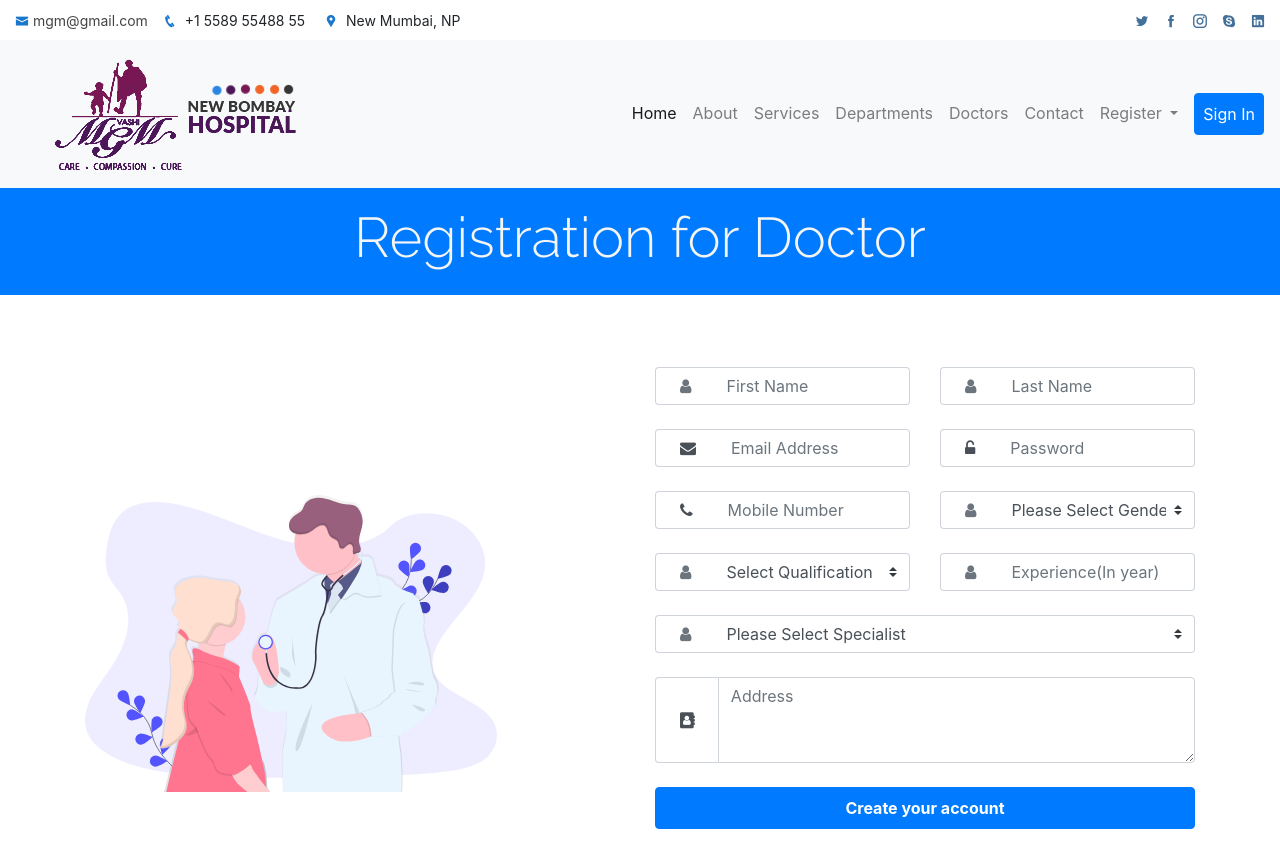
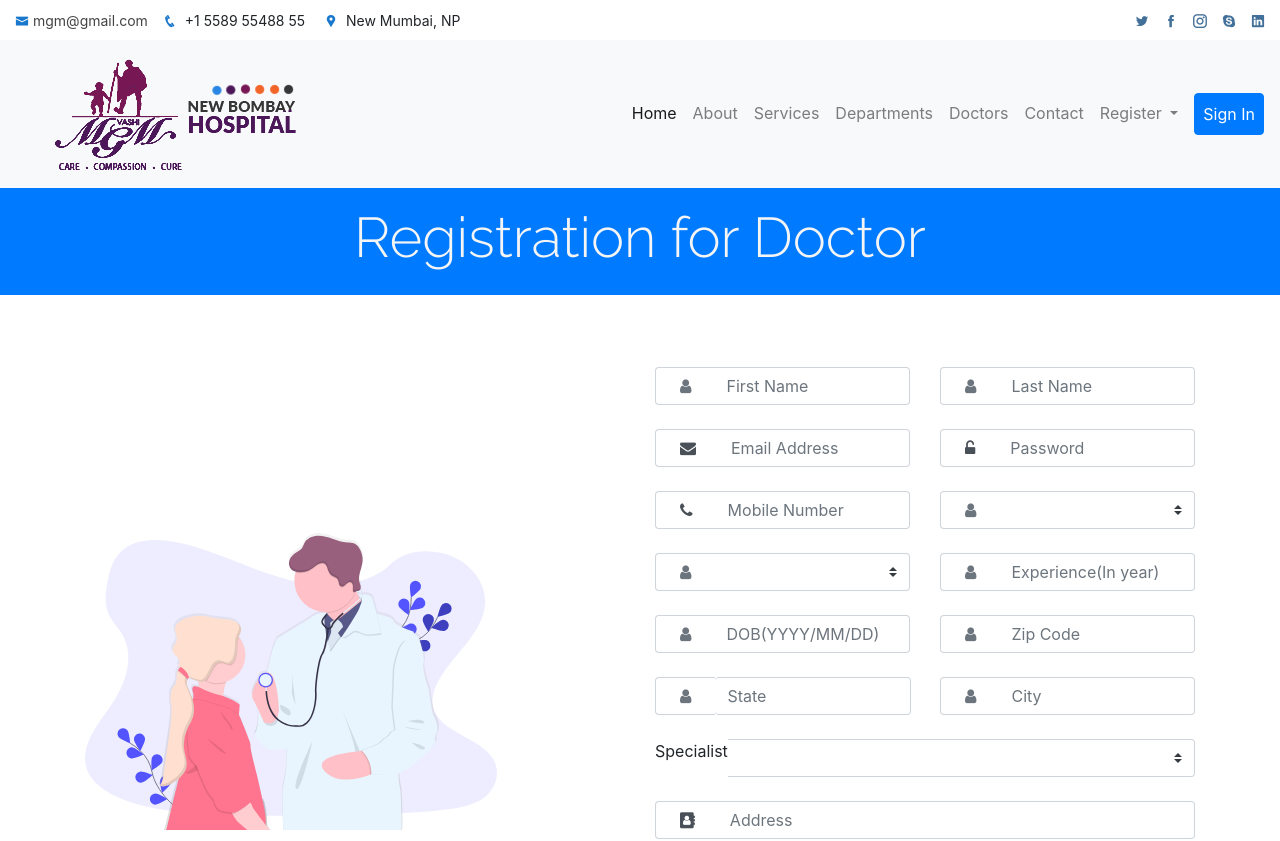
Before and after one commit to shantanu02/AngularHospitalManagement, an Angular app in the folder MGMHospital/: page /registration-doctor in a window 1280 px wide. Shown: the top 841 px of the page. Built offline with nearby package versions, Linux system fonts and the light colour scheme.

Commit message:
Registration of Doctor Done

```diff
--- /dev/null
+++ b/MGMHospital/src/app/doctor-service.service.ts
@@ -0,0 +1,38 @@
+import { Injectable } from '@angular/core';
+import { HttpClient } from '@angular/common/http';
+
+
+export class Doctor
+{
+  constructor(
+    public  doctorFName:string,
+    public  doctorLName:string,
+    public  doctorEmail:string,
+    public  doctorPassword:string,
+    public  doctorPhone:string,
+    public  doctorAddress:string,
+    public  doctorCity:string,
+    public  doctorZipCode:string,
+    public  doctorState:string,
+    public  doctorGender:string,
+    public  doctorDOB:string,
+    public  doctorQualification:string,
+    public  doctorSpecialization:string,
+    public  doctorExperience:number,
+    ) { }
+}
+
+@Injectable({
+  providedIn: 'root'
+})
+
+export class DoctorServiceService {
+
+  constructor(private httpClient: HttpClient) { }
+
+  AddDoctor(objDoctor:Doctor)
+  {
+    return this.httpClient.post<Doctor>("http://localhost:8080/doctor/addDoctor",objDoctor);
+  }
+
+}
--- a/MGMHospital/src/app/registration-doctor/registration-doctor.component.html
+++ b/MGMHospital/src/app/registration-doctor/registration-doctor.component.html
@@ -33,7 +33,7 @@
                                 <i class="fa fa-user text-muted"></i>
                             </span>
                         </div>
-                        <input id="firstName" type="text" name="firstname" placeholder="First Name"
+                        <input id="firstName" type="text" [(ngModel)]="objDoctor.doctorFName" name="firstname" placeholder="First Name"
                           class="form-control bg-white border-left-0 border-md">
                     </div>
 
@@ -44,7 +44,7 @@
                                 <i class="fa fa-user text-muted"></i>
                             </span>
                         </div>
-                        <input id="lastName" type="text" name="lastname" placeholder="Last Name"
+                        <input id="lastName" type="text" name="lastname" [(ngModel)]="objDoctor.doctorLName" placeholder="Last Name"
                             class="form-control bg-white border-left-0 border-md">
                     </div>
 
@@ -56,7 +56,7 @@
                               <i class="fa fa-envelope" aria-hidden="true"></i>
                             </span>
                         </div>
-                        <input id="UserName" type="text" name="UserName" placeholder="Email Address"
+                        <input id="UserName" type="text" name="UserName" [(ngModel)]="objDoctor.doctorEmail" placeholder="Email Address"
                             class="form-control bg-white border-left-0 border-md">
                     </div>
 
@@ -67,7 +67,7 @@
                               <i class="fa fa-unlock-alt" aria-hidden="true"></i>
                             </span>
                         </div>
-                        <input id="Password" type="text" name="Password" placeholder="Password"
+                        <input id="Password" type="text" name="Password" [(ngModel)]="objDoctor.doctorPassword" placeholder="Password"
                             class="form-control bg-white border-left-0 border-md">
                     </div>
 
@@ -78,7 +78,7 @@
                               <i class="fa fa-phone" aria-hidden="true"></i>
                             </span>
                         </div>
-                        <input id="email" type="email" name="email" placeholder="Mobile Number"
+                        <input id="email" type="text" name="phone" [(ngModel)]="objDoctor.doctorPhone" placeholder="Mobile Number"
                             class="form-control bg-white border-left-0 border-md">
                     </div>
 
@@ -89,11 +89,11 @@
                                 <i class="fa fa-user text-muted"></i>
                             </span>
                         </div>
-                        <select id="job" name="jobtitle"
+                        <select id="job" name="jobtitle" [(ngModel)]="objDoctor.doctorGender"
                             class="form-control custom-select bg-white border-left-0 border-md">
-                            <option value="">Please Select Gender </option>
-                            <option value="">Male</option>
-                            <option value="">Female</option>
+
+                            <option value="Male">Male</option>
+                            <option value="Female">Female</option>
                         </select>
                     </div>
 
@@ -104,12 +104,11 @@
                                 <i class="fa fa-user text-muted"></i>
                             </span>
                         </div>
-                        <select id="job" name="jobtitle"
+                        <select id="quali" name="jobtitle" [(ngModel)]="objDoctor.doctorQualification"
                             class="form-control custom-select bg-white border-left-0 border-md">
-                            <option value=""> Select Qualification</option>
-                            <option value="">ENT</option>
-                            <option value="">Dentist</option>
-                            <option value="">Dietician</option>
+                            <option value="MBBS">MBBS</option>
+                            <option value="Dentist">Dentist</option>
+                            <option value="MD">MD</option>
                         </select>
                     </div>
 
@@ -120,54 +119,67 @@
                                 <i class="fa fa-user text-muted"></i>
                             </span>
                         </div>
-                        <input id="email" type="email" name="email" placeholder="Experience(In year)"
+                        <input id="email" [(ngModel)]="objDoctor.doctorExperience" type="email" name="email" placeholder="Experience(In year)"
                             class="form-control bg-white border-left-0 border-md">
                     </div>
 
-
-                    <!-- state
+                    <!-- DOB -->
                     <div class="input-group col-lg-6 mb-4">
                       <div class="input-group-prepend">
                           <span class="input-group-text bg-white px-4 border-md border-right-0">
                               <i class="fa fa-user text-muted"></i>
                           </span>
                       </div>
-                        <select id="job" name="jobtitle"
-                            class="form-control custom-select bg-white border-left-0 border-md">
-                            <option value="">Please Select State </option>
-                            <option value="">Maharashatra</option>
-                            <option value="">Madhaya Pradesh</option>
-                        </select>
+                      <input id="email" [(ngModel)]="objDoctor.doctorDOB" type="text" name="DOB" placeholder="DOB(YYYY/MM/DD)"
+                          class="form-control bg-white border-left-0 border-md">
                   </div>
+                        <!-- zip code -->
 
-                    City
                         <div class="input-group col-lg-6 mb-4">
                           <div class="input-group-prepend">
                               <span class="input-group-text bg-white px-4 border-md border-right-0">
                                   <i class="fa fa-user text-muted"></i>
                               </span>
                           </div>
-                        <select id="job" name="jobtitle"
-                            class="form-control custom-select bg-white border-left-0 border-md">
-                            <option value="">Please Select City </option>
-                            <option value="">Mumbai</option>
-                            <option value="">Jabalpur</option>
-                        </select>
-                    </div> -->
-                    <!--Specialist In-->
+                          <input id="email" [(ngModel)]="objDoctor.doctorZipCode" type="text" name="zip" placeholder="Zip Code"
+                              class="form-control bg-white border-left-0 border-md">
+                      </div>
 
-                    <div class="input-group col-lg-12 mb-4">
+
+                    <!-- state -->
+                    <div class="input-group col-lg-6 mb-4">
+                        <div class="input-group-prepend">
+                            <span class="input-group-text bg-white px-4 border-md border-right-0">
+                                <i class="fa fa-user text-muted"></i>
+                            </span>
+                            <input id="email" type="email" name="email" [(ngModel)]="objDoctor.doctorState" placeholder="State"
+                            class="form-control bg-white border-left-0 border-md">
+                        </div>
+
+                    </div>
+
+                    <!-- City -->
+                    <div class="input-group col-lg-6 mb-4">
                         <div class="input-group-prepend">
                             <span class="input-group-text bg-white px-4 border-md border-right-0">
                                 <i class="fa fa-user text-muted"></i>
                             </span>
                         </div>
-                        <select id="job" name="jobtitle"
+                        <input id="email" type="text" name="City" [(ngModel)]="objDoctor.doctorCity" placeholder="City"
+                        class="form-control bg-white border-left-0 border-md">
+                    </div>
+
+
+                    <!--Specialist In-->
+
+                    <div class="input-group col-lg-12 mb-4">
+                      <label for="job">Specialist</label>
+                        <select id="job" class="ml-2" name="jobtitle" [(ngModel)]="objDoctor.doctorSpecialization"
                             class="form-control custom-select bg-white border-left-0 border-md">
-                            <option value="">Please Select Specialist</option>
-                            <option value="">ENT</option>
-                            <option value="">Dentist</option>
-                            <option value="">Dietician</option>
+
+                            <option value="ENT">ENT</option>
+                            <option value="Dentist">Dentist</option>
+                            <option value="Dietician">Dietician</option>
                         </select>
                     </div>
 
@@ -178,15 +190,17 @@
                           <i class="fa fa-address-book" aria-hidden="true"></i>
                         </span>
                     </div>
-                        <textarea class="form-control" id="exampleFormControlTextarea1" rows="3"
-                            placeholder="Address"></textarea>
+                    <input id="address" type="text" name="Address" [(ngModel)]="objDoctor.doctorAddress" placeholder="Address"
+                        class="form-control bg-white border-left-0 border-md">
                     </div>
 
                     <!-- Submit Button -->
                     <div class="form-group col-lg-12 mx-auto mb-0">
-                        <a href="#" class="btn btn-primary btn-block py-2">
+                       <button (click)="AddDoctor(objDoctor)" class="btn btn-primary btn-block py-2">
                          <span class="font-weight-bold">Create your account</span>
-                        </a>
+                       </button>
+
+
                     </div>
 
                     <!-- Divider Text -->
```
Also changed, not shown: MGMHospital/src/app/app.module.ts (+7 -3 lines), MGMHospital/src/app/registration-doctor/registration-doctor.component.ts (+14 -2 lines), MGMHospital/tsconfig.json (+7 -7 lines), 1 other file (tests, documents, lock files or other folders). Lines whose indentation alone changed are shown as unchanged.
